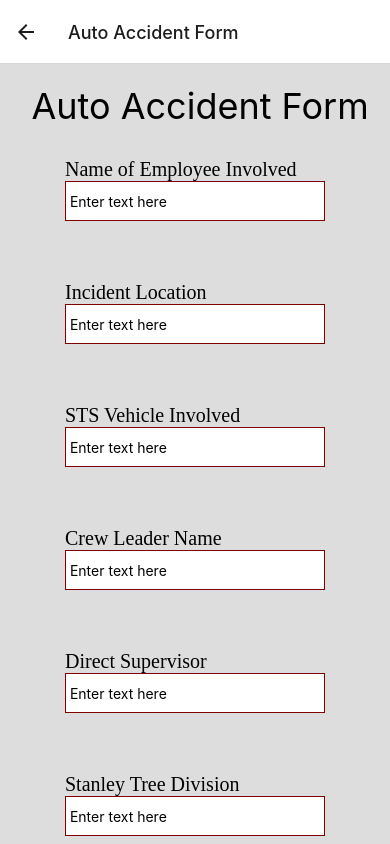
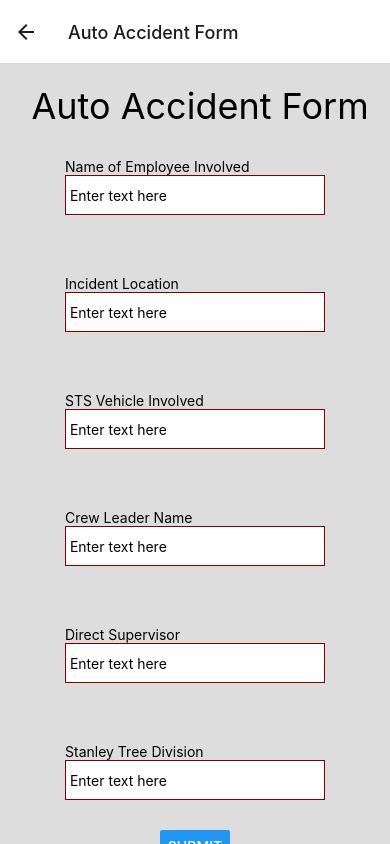
Before and after one commit to dannyara/React-Native-Incident-Form-Demo, a React Native app: screen /AutoAccidentForm in a window 390 px wide. Built offline with nearby package versions, Linux system fonts and the light colour scheme.

Commit message:
Fixed dependencies for Android rendering End Sprint 1

```diff
--- a/App.js
+++ b/App.js
@@ -1,7 +1,7 @@
 import {StatusBar} from 'expo-status-bar';
 import * as React from 'react';
 import {StyleSheet, Text, View} from 'react-native';
-import {Button, Image, TextInput} from "react-native-web";
+import {Button, Image, TextInput} from "react-native";
 import {NavigationContainer} from '@react-navigation/native';
 import {createNativeStackNavigator} from '@react-navigation/native-stack';
 import InjuryPage from "./components/InjuryForm";
@@ -93,7 +93,7 @@
     header: {
 
         alignItems: 'center',
-        justifyContent: 'top'
+        justifyContent: 'flex-start'
     },
     title: {
         fontSize: 30,
--- a/components/AutoAccidentForm.js
+++ b/components/AutoAccidentForm.js
@@ -6,7 +6,7 @@
     const [text, setText] = useState('')
     return (
         <View style={styles.nameInput}>
-            <label>{label}</label>
+            <Text>{label}</Text>
             <TextInput value={text}
                        placeholder = " Enter text here"
                        style={styles.textInput}
@@ -56,7 +56,7 @@
     },
     nameInput: {
         fontSize: 20,
-        justifyContent: 'top',
+        justifyContent: 'flex-start',
         width: '80%',
         margin: 20,
         padding: 10,
@@ -64,7 +64,11 @@
     },
     textInput: {
         backgroundColor: 'white',
-        height: 40, border: '1px maroon solid'
+        height: 40,
+        overflow: 'hidden',
+        borderWidth: 1,
+        borderColor: 'maroon',
+        borderStyle: 'solid'
     }
 });
 export default AutoAccidentPage
--- a/components/InjuryForm.js
+++ b/components/InjuryForm.js
@@ -1,4 +1,4 @@
-import {Button, ScrollView, StyleSheet, Text, TextInput, View} from "react-native";
+import {Button, ScrollView, StyleSheet, Text, TextInput, View} from 'react-native';
 import {useState} from "react";
 import * as React from "react";
 
@@ -7,7 +7,7 @@
     const [text, setText] = useState('')
     return (
         <View style={styles.nameInput}>
-            <label>{label}</label>
+            <Text>{label}</Text>
             <TextInput value={text}
                        placeholder = " Enter text here"
                        name={"input"}
@@ -56,7 +56,7 @@
     },
     nameInput: {
         fontSize: 20,
-        justifyContent: 'top',
+        justifyContent: 'flex-start',
         width: '80%',
         margin: 20,
         padding: 10,
@@ -64,7 +64,11 @@
     },
     textInput: {
         backgroundColor: 'white',
-        height: 40, border: '1px maroon solid'
+        height: 40,
+        overflow: 'hidden',
+        borderWidth: 1,
+        borderColor: 'maroon',
+        borderStyle: 'solid'
     }
 });
 export default InjuryPage
--- a/package.json
+++ b/package.json
@@ -17,7 +17,7 @@
     "expo-status-bar": "~1.2.0",
     "jest": "^24.1.0",
     "jest-expo": "^45.0.1",
-    "react": "^18.1.0",
+    "react": "^17.0.1",
     "react-dom": "17.0.1",
     "react-native": "0.64.3",
     "react-native-safe-area-context": "3.3.2",
```
Also changed, not shown: 1 other file (tests, documents, lock files or other folders).
